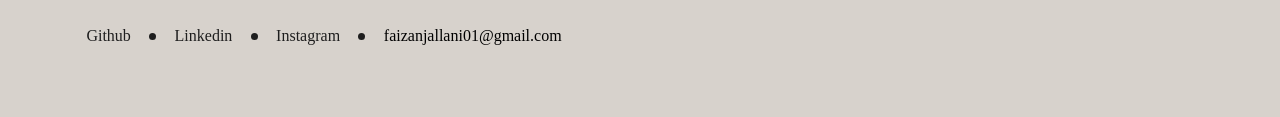
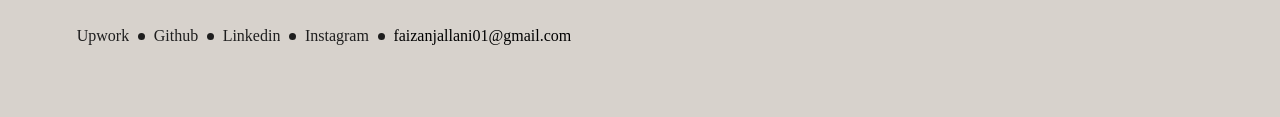
Before and after one commit to Faizan2225/faizan2225.github.io, a plain HTML site: page index.html in a window 1280 px wide. Shown: the part 397-514 px from the top of the page. Drawn offline with Linux system fonts and the light colour scheme; a web font is replaced by a local one.

Commit message:
add upwork link

```diff
--- a/index.html
+++ b/index.html
@@ -50,6 +50,10 @@
 
     <!-- social networks -->
     <div id="social">
+      <a id="upwork" href="https://www.upwork.com/freelancers/~019052c55975932b0c" target="_blank"
+        >Upwork</a
+      >
+      <div class="dot"></div>
       <a id="github" href="https://github.com/faizan2225" target="_blank"
         >Github</a
       >
```
